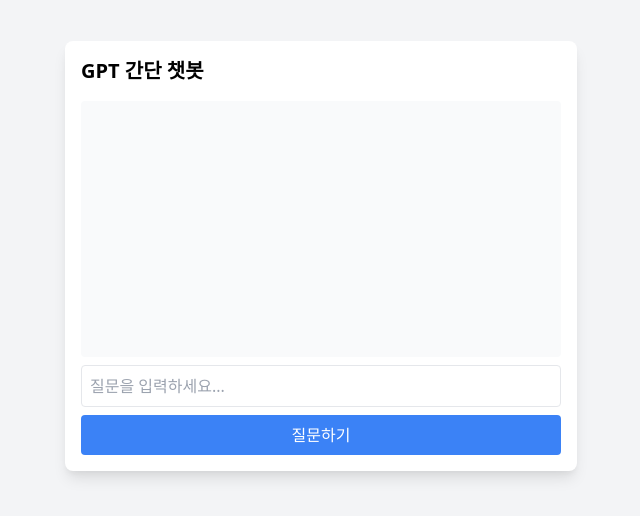
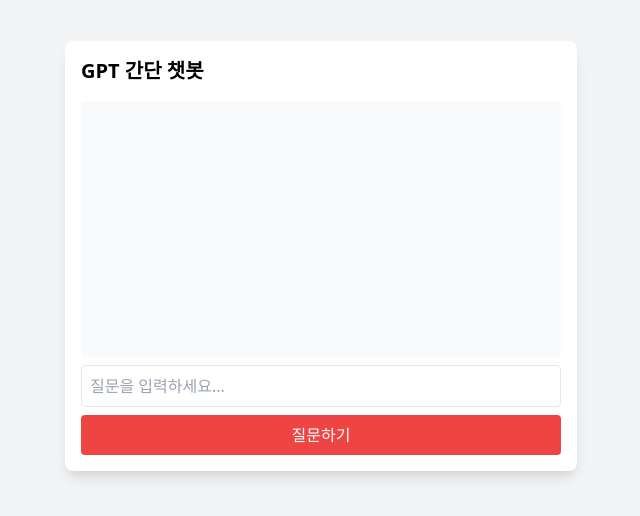
Before and after one commit to MRlee210/0407, a website built with Vite: page index.html in a window 1280 px wide. Shown: the part 144-660 px from the top of the page, without its empty margins (319-959 px from the left). Built offline with nearby package versions, Linux system fonts and the light colour scheme; no server answers.

Commit message:
Update main.js

```diff
--- a/index.html
+++ b/index.html
@@ -12,7 +12,7 @@
     <h1 class="text-xl font-bold mb-4">GPT 간단 챗봇</h1>
     <div id="chatbox" class="h-64 overflow-auto bg-gray-50 p-2 rounded mb-2"></div>
     <input type="text" id="userInput" placeholder="질문을 입력하세요..." class="border p-2 w-full rounded mb-2">
-    <button id="sendBtn" class="bg-blue-500 text-white rounded p-2 w-full">질문하기</button>
+    <button id="sendBtn" class="bg-red-500 text-white rounded p-2 w-full">질문하기</button>
   </div>
 </body>
 </html>
```
